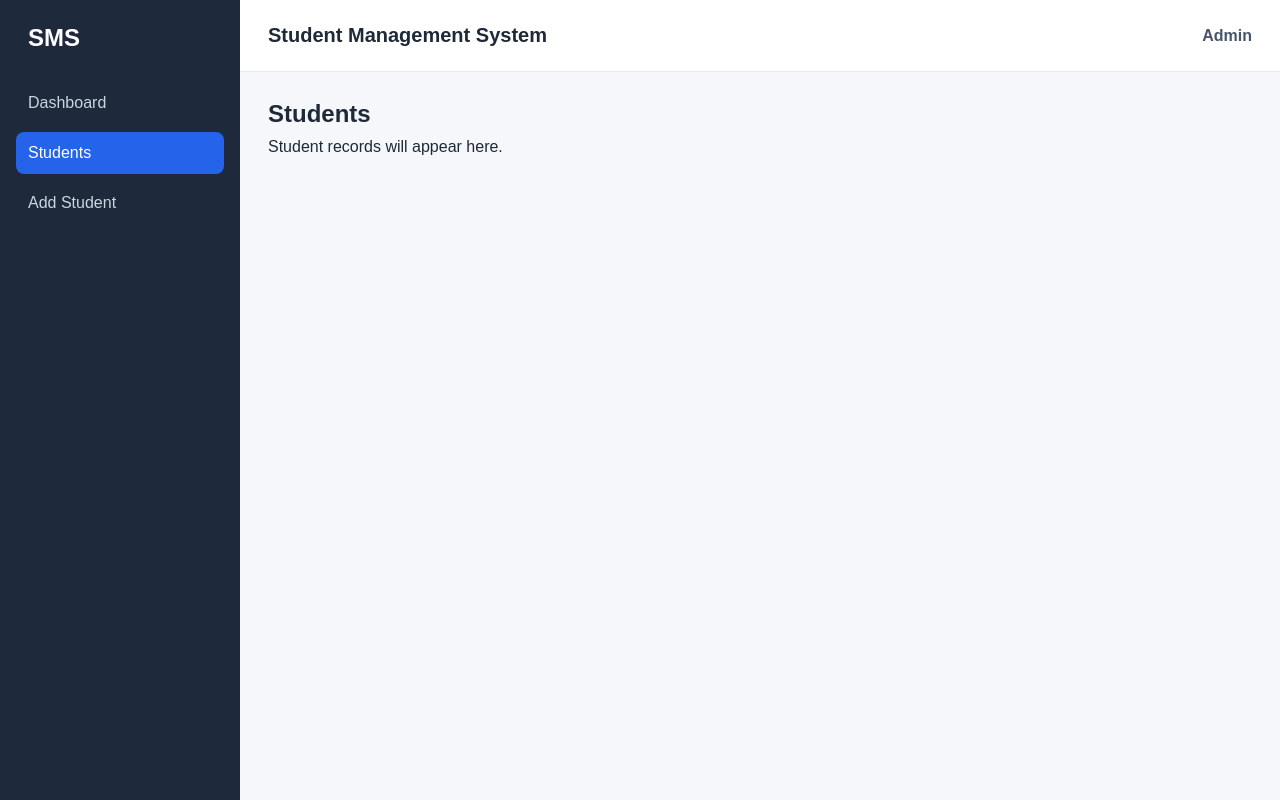
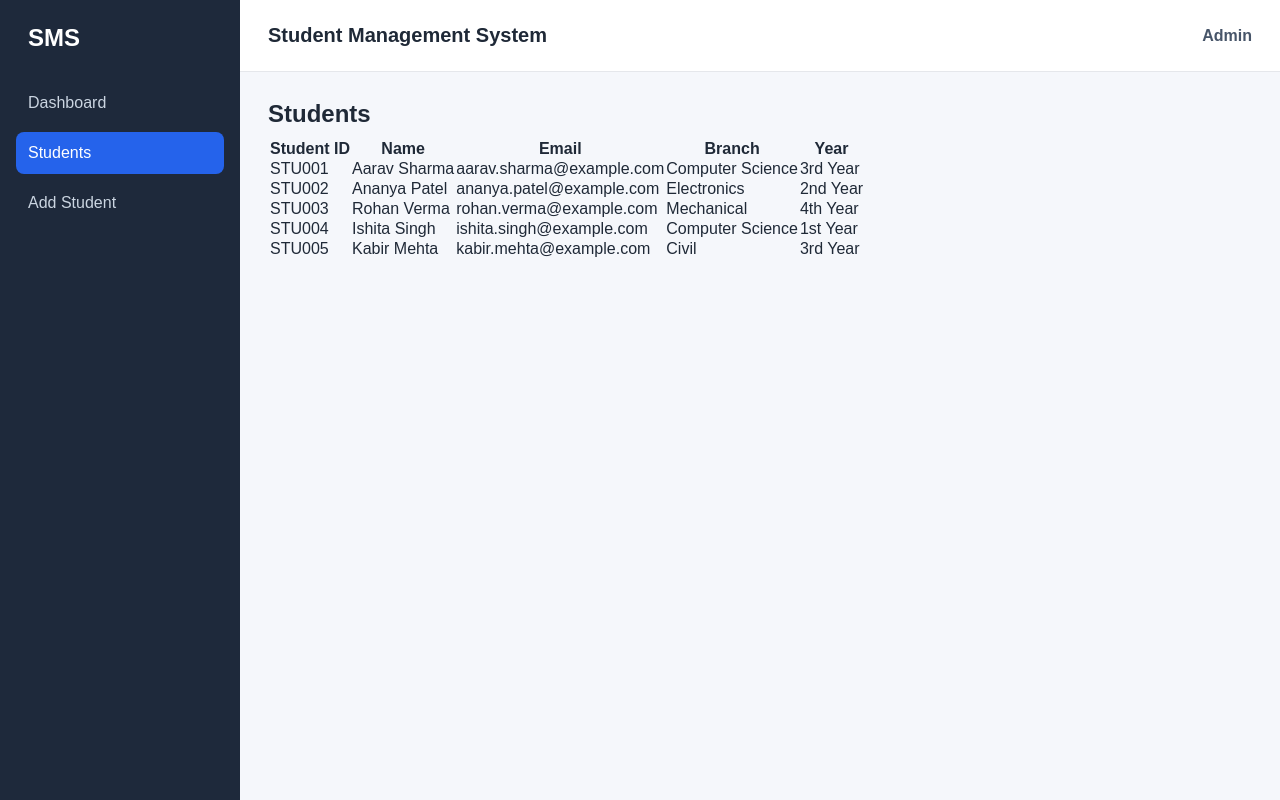
Before and after one commit to tanvimathur2006/DEVOPS-2026-CS-E-23, a React (Vite) app in the folder client/: page /students in a window 1280 px wide. Built offline with nearby package versions, Linux system fonts and the light colour scheme.

Commit message:
feat: implement student list page

```diff
--- a/client/src/pages/Students.jsx
+++ b/client/src/pages/Students.jsx
@@ -1,8 +1,33 @@
+import students from "../data/studentData";
+
 function Students() {
   return (
     <section>
       <h1>Students</h1>
-      <p>Student records will appear here.</p>
+
+      <table>
+        <thead>
+          <tr>
+            <th>Student ID</th>
+            <th>Name</th>
+            <th>Email</th>
+            <th>Branch</th>
+            <th>Year</th>
+          </tr>
+        </thead>
+
+        <tbody>
+          {students.map((student) => (
+            <tr key={student.id}>
+              <td>{student.studentId}</td>
+              <td>{student.name}</td>
+              <td>{student.email}</td>
+              <td>{student.branch}</td>
+              <td>{student.year}</td>
+            </tr>
+          ))}
+        </tbody>
+      </table>
     </section>
   );
 }
```
